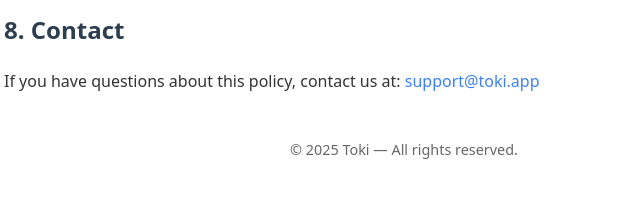
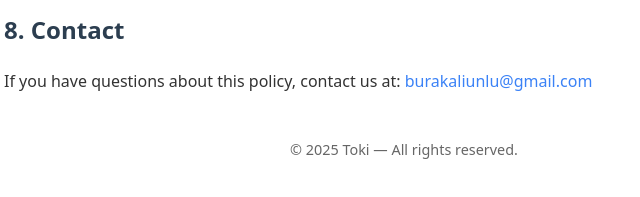
Before and after one commit to burakaliu/toki-privacy, a plain HTML site: page index.html in a window 1280 px wide. Shown: the part 1294-1491 px from the top of the page, 236-876 px from the left. Drawn offline with Linux system fonts and the light colour scheme.

Commit message:
Change contact email to burakaliunlu@gmail.com

```diff
--- a/index.html
+++ b/index.html
@@ -85,7 +85,7 @@
 
   <h2>8. Contact</h2>
   <p>If you have questions about this policy, contact us at:
-  <a href="mailto:support@toki.app">support@toki.app</a></p>
+  <a href="mailto:burakaliunlu@gmail..com">burakaliunlu@gmail.com</a></p>
 
   <footer>
     <p>© 2025 Toki — All rights reserved.</p>
```
